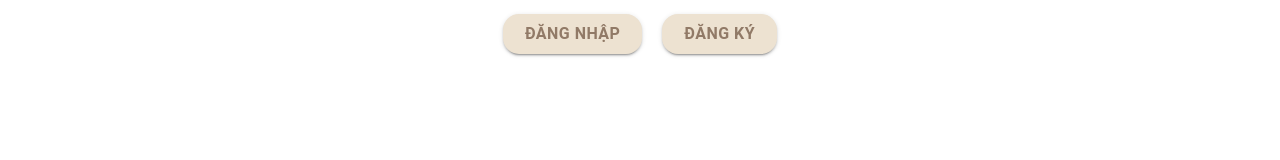
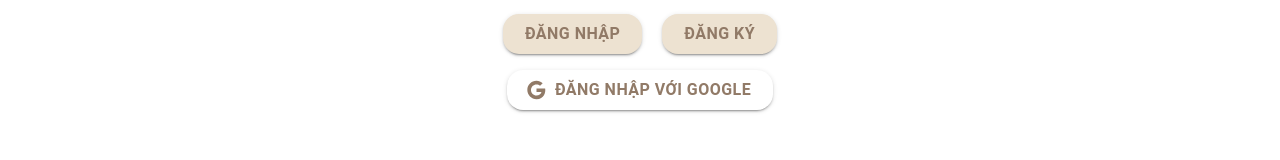
Before and after one commit to Fuviathan/Graduation_thesis, a Next.js app: page /login in a window 1280 px wide. Shown: the part 460-620 px from the top of the page. Built offline with nearby package versions, Linux system fonts and the light colour scheme; no server answers.

Commit message:
mapping login google and average rating for  list product

```diff
--- /dev/null
+++ b/components/Auth/Authenticate.js
@@ -0,0 +1,37 @@
+import { useEffect } from 'react';
+import { useRouter } from 'next/router';
+import { Provider, useDispatch } from 'react-redux';
+import { toast } from 'react-toastify';
+import { getUser } from '@/state/Auth/Action';
+
+const Authenticate = () => {
+  const dispatch = useDispatch();
+  const router = useRouter();
+
+  useEffect(() => {
+    // Lấy token từ URL
+    const query = new URLSearchParams(window.location.search);
+    const token = query.get('token');
+
+    if (token) {
+      // Lưu token vào localStorage
+      localStorage.setItem('userToken', token);
+      const user = dispatch(getUser(token))
+      if (user) {
+        router.push('/');
+      }else{
+        router.push('/login');
+        toast.error("Dang nhap that bai!");
+      }
+
+      ;
+    }else{
+      router.push('/login');
+      toast.error("Dang nhap that bai! Do email da duoc su dung");
+    }
+  }, []);
+
+  return <div></div>
+};
+
+export default Authenticate;
--- a/components/Auth/FormLogin.js
+++ b/components/Auth/FormLogin.js
@@ -3,12 +3,15 @@ import Button from "@mui/material/Button";
 import Link from "next/link";
 import { CustomTextField } from "./CustomTextField";
 import { useRouter } from "next/router";
-// import { signIn } from "next-auth/react";
 import { useDispatch } from "react-redux";
-import { login } from "@/state/Auth/Action";
+import { login, loginWithGoogle } from "@/state/Auth/Action";
 import "react-toastify/dist/ReactToastify.css";
 import BasicModal from "../Modal/BasicModal";
 import ForgotPasswordModal from "./ForgotPasswordModal";
+import GoogleIcon from '@mui/icons-material/Google'; // Import Google Icon
+import { redirect } from "next/dist/server/api-utils";
+import { API_BASE_URL } from "@/config/apiConfig";
+// import { signIn } from "next-auth/react"; // Uncomment this if you are using next-auth
 
 const FormLogin = () => {
   const [open, setOpen] = useState(false)
@@ -58,33 +61,12 @@ const FormLogin = () => {
     dispatch(login(formData));
   };
 
+  const baseURL = API_BASE_URL;
+  let currentURL ;
+  if(window){
+    currentURL= window.location.origin;
+  }
 
-  // const handleSubmit = async (e) => {
-  //   e.preventDefault();
-
-  //   const newErrors = validateForm();
-
-  //   if (Object.keys(newErrors).length > 0) {
-  //     setError(newErrors);
-  //     return;
-  //   }
-  //   setError({});
-  //   console.log(formData)
-  //   const result = await signIn('credentials', {
-  //     redirect: false,
-  //     usernameOrEmail: formData.usernameOrEmail,
-  //     password: formData.password,
-  //   })
-  //   if (result.error) {
-  //     setError({ form: result.error })
-  //   } else {
-  //     router.push('/product')
-  //   }
-  // };
-
-  // const handleGoogleLogin = () => {
-  //   signIn('google')
-  // }
 
   return (
     <div className="w-full py-[5rem]">
@@ -118,7 +100,7 @@ const FormLogin = () => {
           <div onClick={() => setOpen(true)} className="text-base hover:cursor-pointer text-orange-gray hover:opacity-80">
             Quên mật khẩu?
           </div>
-          <div className="flex justify-center gap-5 mt-4 ">
+          <div className="flex justify-center gap-5 mt-4">
             <Button
               className="text-base font-semibold bg-light-brown text-orange-gray rounded-2xl hover:bg-light-brown hover:bg-opacity-80"
               type="submit"
@@ -128,7 +110,6 @@ const FormLogin = () => {
             >
               Đăng nhập
             </Button>
-
             <Button
               className="text-base font-semibold bg-light-brown text-orange-gray rounded-2xl hover:bg-light-brown hover:bg-opacity-80"
               type="submit"
@@ -143,10 +124,23 @@ const FormLogin = () => {
               Đăng ký
             </Button>
           </div>
+          <div className="flex justify-center mt-4">
+          <Button
+              className="text-base font-semibold bg-white text-orange-gray border-2 rounded-2xl hover:bg-light-brown hover:bg-opacity-80"
+              variant="contained"
+              size="large"
+              startIcon={<GoogleIcon />}
+
+            >
+              <a href={`${baseURL}oauth2/authorize/google?redirect_uri=http://localhost:3000/oauth2/redirect`}>
+              Đăng nhập với Google
+              </a>
+            </Button>
+          </div>
         </form>
       </div>
       <BasicModal open={open} onClose={() => setOpen(false)}>
-        <ForgotPasswordModal open={open} onClose={() => setOpen(false)}/>
+        <ForgotPasswordModal open={open} onClose={() => setOpen(false)} />
       </BasicModal>
     </div>
   );
--- a/components/User/Layout/Header/SecondRow.js
+++ b/components/User/Layout/Header/SecondRow.js
@@ -11,12 +11,12 @@ export default function SecondRow() {
         >
           Trang chủ
         </Link>
-        <a
+        <Link
           href={"/product"}
           className="px-5 mb-0 font-medium text-white uppercase hover:cursor-pointer hover:opacity-75"
         >
           Mua sắm
-        </a>
+        </Link>
         <Link
           href={"/orderhistory"}
           className="px-5 mb-0 font-medium text-white uppercase hover:cursor-pointer hover:opacity-75"
--- a/components/User/productCard/ProductCard.js
+++ b/components/User/productCard/ProductCard.js
@@ -86,11 +86,11 @@ const ProductCard = ({ grid, item }) => {
             </div>
             <div className="flex flex-wrap items-center ">
               <Rating
-                value={item?.totalRating.toFixed(1)}
+                value={item?.totalRating?.toFixed(1)}
                 size={`${grid === 6 ? "large" : "small"}`}
               ></Rating>
               <div className="px-2 py-1 ml-2 mr-2 text-xs font-semibold bg-yellow-200 rounded">
-                {item?.totalRating.toFixed(1)}
+                {item?.totalRating?.toFixed(1)}
               </div>
             </div>
           </div>
--- /dev/null
+++ b/pages/oauth2/redirect.js
@@ -0,0 +1,15 @@
+import { useEffect } from "react";
+import { useRouter } from "next/router";
+import { Provider } from "react-redux";
+import Authenticate from "@/components/Auth/Authenticate";
+import { store } from "@/app/store";
+import { ToastContainer } from "react-toastify";
+const Redirect = () => {
+  return (
+    <Provider store={store}>
+      <Authenticate></Authenticate>
+    </Provider>
+  );
+};
+
+export default Redirect;
```
